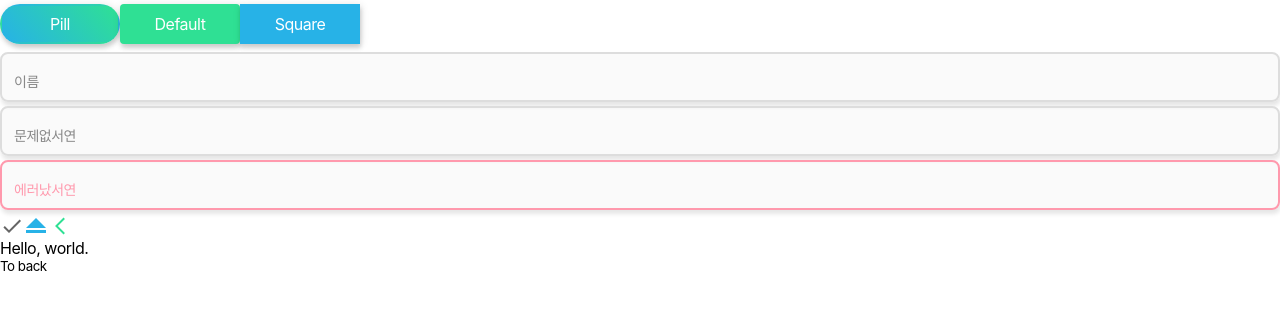
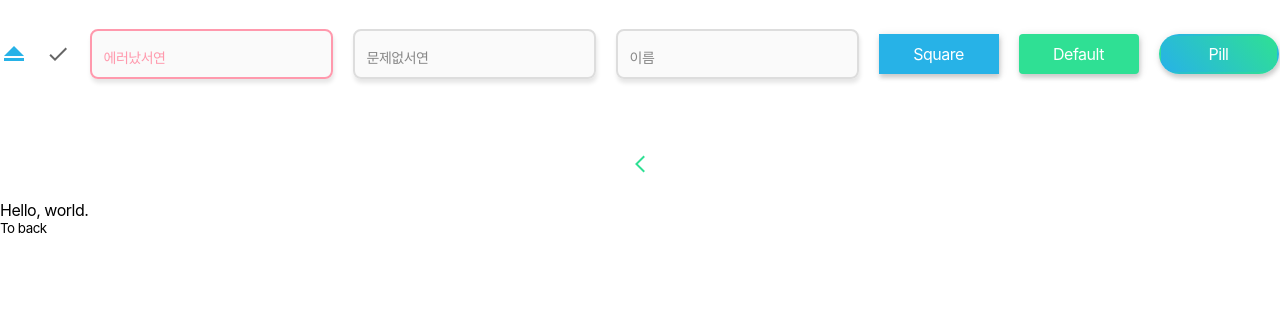
Before and after one commit to 365kim/react-boilerplate-without-cra, a React app: page / in a window 1280 px wide. Shown: the top 310 px of the page. Built offline with nearby package versions, Linux system fonts and the light colour scheme; a web font is replaced by a local one.

Commit message:
feat: FlexBox 구현

```diff
--- a/src/App.tsx
+++ b/src/App.tsx
@@ -2,7 +2,7 @@ import { lazy, Suspense } from 'react';
 import { BrowserRouter as Router, Link, Route, Routes } from 'react-router-dom';
 
 import { HomePage } from 'pages';
-import { Button, Icon, Input } from 'components';
+import { Button, FlexBox, Icon, Input } from 'components';
 import { ArrowLeftSimple, ArrowUp, Check } from 'icons';
 
 const AboutPage = lazy(() => import(/* webpackChunkName: "AboutPage" */ './pages/AboutPage'));
@@ -11,7 +11,7 @@ const App = (): JSX.Element => {
   return (
     <Router>
       <Suspense fallback={''}>
-        <div>
+        <FlexBox dir="row-reverse" gap="20px">
           <Button color="gradient" shape="pill" shine>
             <Link to="">Pill</Link>
           </Button>
@@ -27,7 +27,7 @@ const App = (): JSX.Element => {
           <Icon icon={Check}></Icon>
           <Icon icon={ArrowUp} color="secondary"></Icon>
           <Icon icon={ArrowLeftSimple} color="primary"></Icon>
-        </div>
+        </FlexBox>
 
         <Routes>
           <Route path={'/'} element={<HomePage />} />
--- a/src/components/atoms/Button/index.tsx
+++ b/src/components/atoms/Button/index.tsx
@@ -17,7 +17,7 @@ export const Button = ({
   disabled = false,
   shine = false,
   ...rest
-}: Props): JSX.Element => {
+}: Props) => {
   return (
     <button
       css={[
--- /dev/null
+++ b/src/components/atoms/FlexBox/index.tsx
@@ -0,0 +1,46 @@
+import { css } from '@emotion/react';
+import { BREAK_POINT } from 'styles';
+
+type Alignment = 'flex-start' | 'center' | 'flex-end' | 'space-between' | 'space-around';
+type LengthUnit = string | 0;
+
+interface Props {
+  dir?: 'row' | 'column' | 'row-reverse' | 'column-reverse';
+  wrap?: 'wrap' | 'wrap-reverse' | 'nowrap';
+  justify?: Alignment;
+  align?: Alignment;
+  gap?: LengthUnit;
+  width?: LengthUnit;
+  height?: LengthUnit;
+  children: JSX.Element[];
+}
+
+export const FlexBox = ({
+  dir = 'row',
+  wrap = 'wrap',
+  justify = 'center',
+  align = 'center',
+  width = '100%',
+  height = '200px',
+  gap = 0,
+  children,
+  ...rest
+}: Props) => {
+  return (
+    <div
+      css={css`
+        display: flex;
+        flex-direction: ${dir};
+        flex-wrap: ${wrap};
+        align-items: ${align};
+        justify-content: ${justify};
+        gap: ${gap};
+        width: ${width};
+        height: ${height};
+      `}
+      {...rest}
+    >
+      {children}
+    </div>
+  );
+};
--- a/src/components/atoms/Icon/index.tsx
+++ b/src/components/atoms/Icon/index.tsx
@@ -17,7 +17,7 @@ export const Icon = ({
   hasHoverColor = false,
   hasActiveColor = false,
   ...rest
-}: Props): JSX.Element => {
+}: Props) => {
   return (
     <svg
       xmlns="http://www.w3.org/2000/svg"
--- a/src/components/atoms/Input/index.tsx
+++ b/src/components/atoms/Input/index.tsx
@@ -1,4 +1,4 @@
-import { useRef, useState, InputHTMLAttributes, PropsWithChildren, ReactNode, ChangeEvent, SVGAttributes } from 'react';
+import { useRef, useState, InputHTMLAttributes, ChangeEvent, SVGAttributes } from 'react';
 
 import * as css from './style';
 import { getID } from 'utils';
@@ -24,7 +24,7 @@ export const Input = ({
   isError,
   defaultValue = '',
   ...rest
-}: PropsWithChildren<Props>): JSX.Element => {
+}: Props) => {
   const [value, setValue] = useState(defaultValue);
   const hasValue = value.length > 0;
   const id = useRef(getID());
--- a/src/components/index.ts
+++ b/src/components/index.ts
@@ -1,3 +1,4 @@
 export { Button } from './atoms/Button';
+export { FlexBox } from './atoms/FlexBox';
 export { Input } from './atoms/Input';
 export { Icon } from './atoms/Icon';
```
